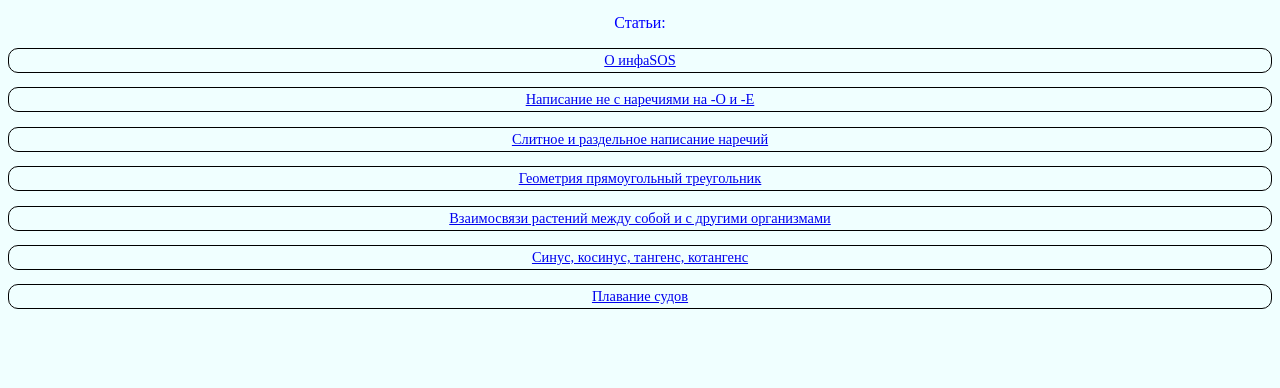
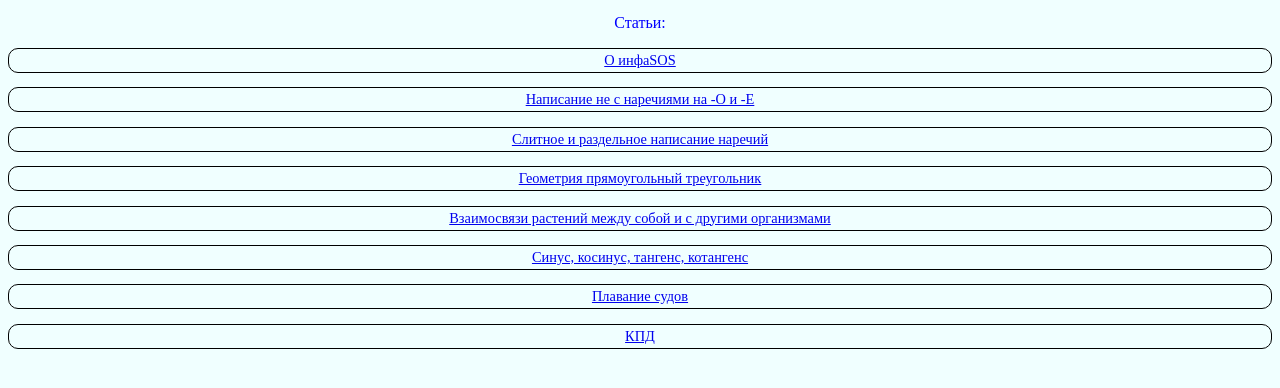
Before and after one commit to Robot-Programmer-lab/infoSOS.github.io, a plain HTML site: page index.html in a window 1280 px wide. Shown: the part 70-458 px from the top of the page. Drawn offline with Linux system fonts and the light colour scheme.

Commit message:
Update index.html

```diff
--- a/index.html
+++ b/index.html
@@ -18,7 +18,7 @@
     <center><p class = "text"><a href="byology_1.html">Взаимосвязи растений между собой и с другими организмами</a></p></center>
     <center><p class = "text"><a href="sin_cos.html">Синус, косинус, тангенс, котангенс</a></p></center>
     <center><p class = "text"><a href="swimming.html">Плавание судов</a></p></center>
-
+    <center><p class = "text"><a href="fisika1.html">КПД</a></p></center>
 
 </body>
 </html>
```
